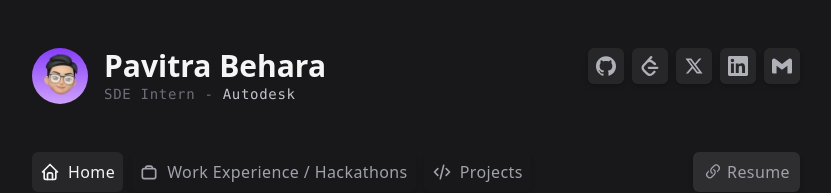
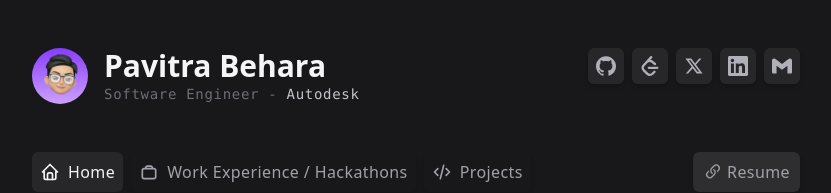
Before and after one commit to Pavitra554/portfolio, a Next.js app: page / in a window 1280 px wide. Shown: the top 193 px of the page, without its empty margins (224-1055 px from the left). Built offline with nearby package versions, Linux system fonts and the light colour scheme.

Commit message:
Update: work position

```diff
--- a/components/NavBar/NavBar.tsx
+++ b/components/NavBar/NavBar.tsx
@@ -32,7 +32,7 @@ const NavBar = () => {
                 Pavitra Behara
               </div>
               <div className='text-[#6e6e78] text-sm tracking-wider leading-1 font-mono'>
-                SDE Intern -{" "}
+                Software Engineer -{" "}
                 <Link href={"https://www.autodesk.in/"} target='_blank'>
                   <HighText>Autodesk</HighText>
                 </Link>
```
